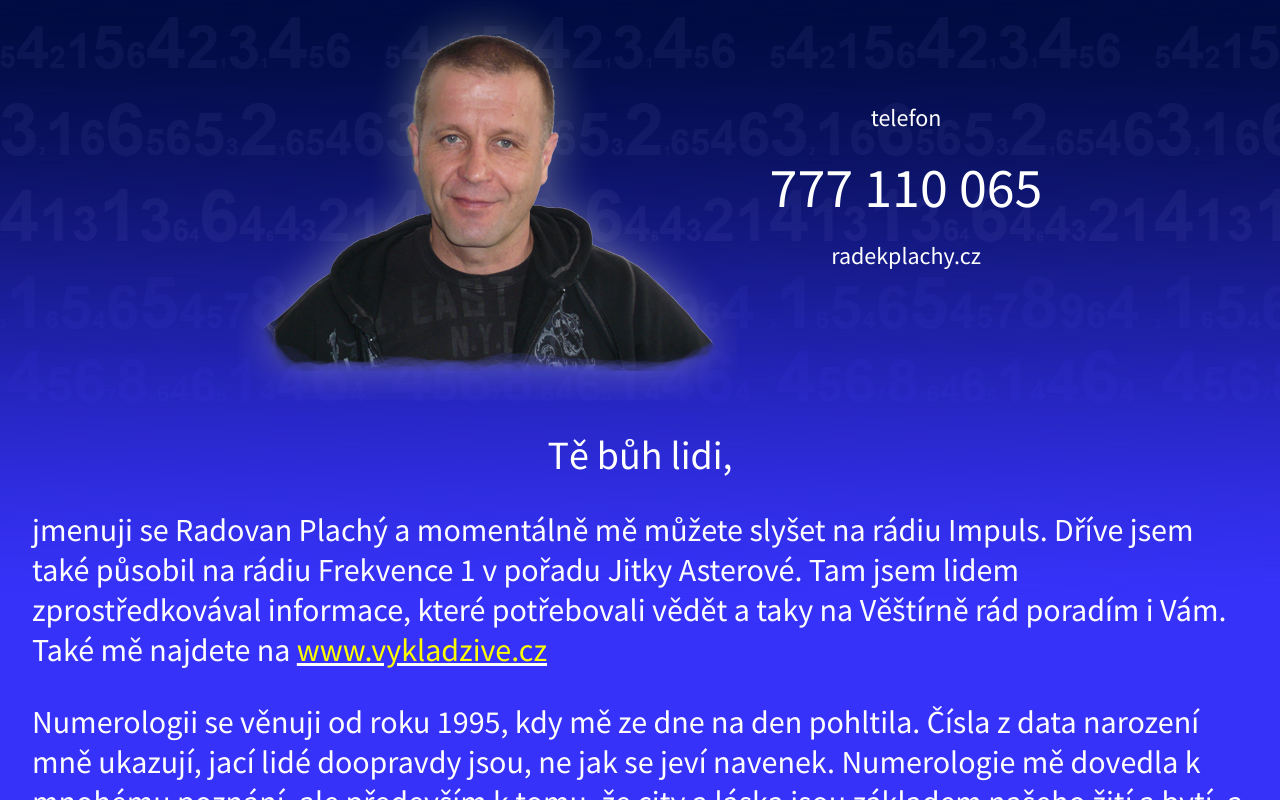
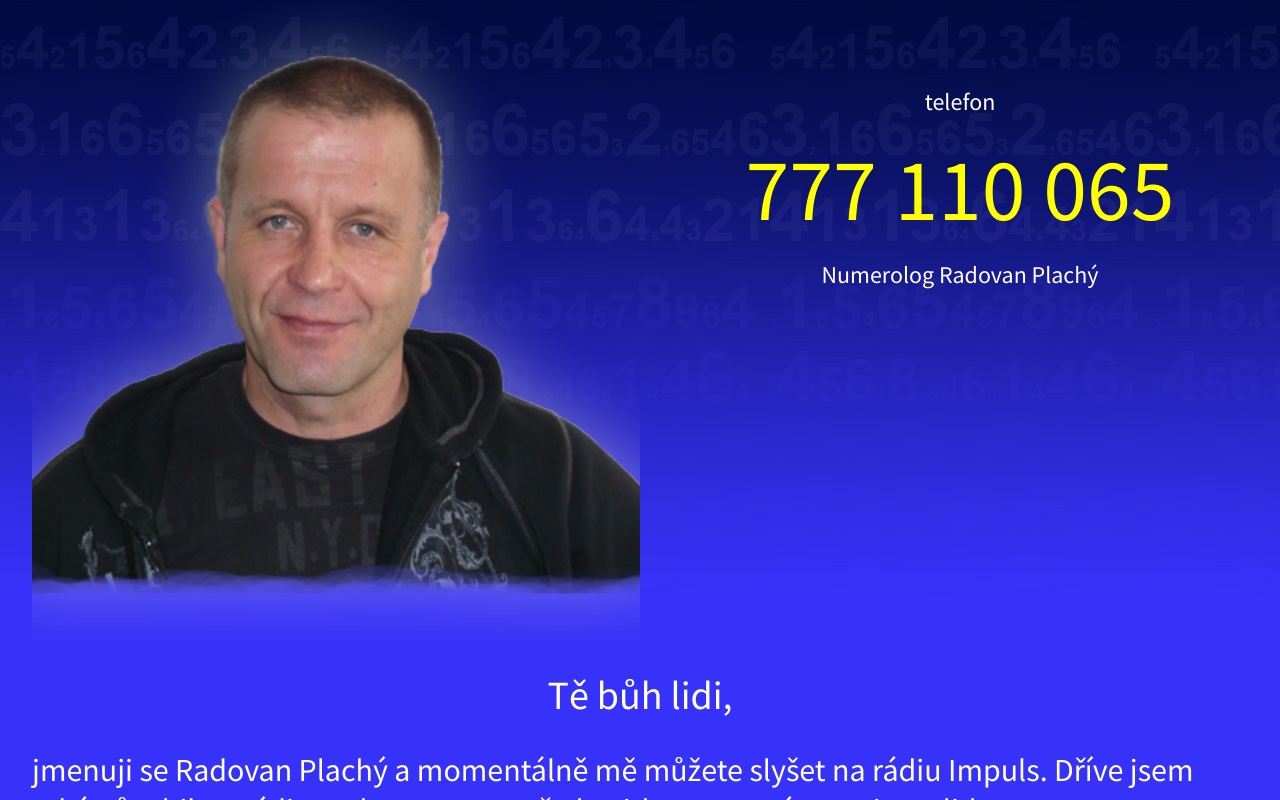
Before and after one commit to dolnma/radekplachycz, a Gatsby site: page / in a window 1280 px wide. Built offline with nearby package versions, Linux system fonts and the light colour scheme; Gatsby itself is replaced by a stand-in of ours.

Commit message:
small padding and margin fixes, manifest logo

```diff
--- a/config/site.js
+++ b/config/site.js
@@ -5,8 +5,8 @@ module.exports = {
     siteTitleAlt: 'Radovan Plachý - Numerolog, který věští na přání. Radek věštil 2 roky v pořadu Jitky Asterové na Frekvenci 1', // Alternative Site title for SEO
     siteUrl: 'https://radekplachy.cz', // Domain of your site. No trailing slash!
     siteLanguage: 'cs', // Language Tag on <html> element
-    siteLogo: '/logos/logo-1024.png', // Used for SEO and manifest
-    siteDescription: 'Dark One-Page portfolio with cards & detailed project views',
+    siteLogo: '/src/images/logo.png', // Used for SEO and manifest
+    siteDescription: 'Radovan Plachý - Numerolog, který věští na přání. Radek věštil 2 roky v pořadu Jitky Asterové na Frekvenci 1 a momentálně působí na rádiu Impuls',
 
     // siteFBAppID: '123456789', // Facebook App ID - Optional
     userTwitter: '', // Twitter Username
--- a/src/assets/styles/organism/_content.scss
+++ b/src/assets/styles/organism/_content.scss
@@ -4,7 +4,7 @@
 
     &__hr {
 
-        @include break(sm) {
+        @include break(lg) {
             display: none;
         }
     }
--- a/src/assets/styles/organism/_header.scss
+++ b/src/assets/styles/organism/_header.scss
@@ -4,22 +4,6 @@
     &__wrap {
         display: flex;
         justify-content: center;
-    }
-
-    &__logo {
-        height: auto;
-
-        img {
-            width: 100%;
-        }
-
-        picture {
-            width: 100%;
-
-            img {
-                width: 100%;
-            }
-        }
     }
 
     &__phone {
@@ -32,14 +16,30 @@
         h1 {
             font-size: 3.5rem;
             line-height: 3.8rem;
+
+            @include break(lg) {
+                font-size: 4.5rem;
+                line-height: 5rem;
+            }
+
+            @include break(xl) {
+                font-size: 5.5rem;
+                line-height: 6rem;
+            }
         }
 
-        &__url {
+        &__name {
             display: none;
 
-            @include break(sm) {
+            @include break(xs) {
                 display: block;
             }
         }
     }
+
+    &__logo  {
+        display: flex;
+        justify-content: center;
+
+    }
 }
--- a/src/assets/styles/pages/_homepage.scss
+++ b/src/assets/styles/pages/_homepage.scss
@@ -3,6 +3,7 @@
     font-size: 2.2rem;
     line-height: 2.8rem;
     font-family: 'Source Sans Pro', sans-serif;
+    z-index: 1;
 
     hr {
         border: 0;
--- a/src/pages/index.js
+++ b/src/pages/index.js
@@ -9,11 +9,15 @@ const IndexPage = props => (
   <div className="homepage text--secondary">
     <div className="header">
       <div className="container row header__wrap">
-        <Img className="header__logo" fixed={props.data.imageOne.childImageSharp.fixed} />
-        <div className="header__phone ml-md-2 mt-md-6">
+      <div className="col-12 col-md-6 header__logo">
+        <Img fixed={props.data.imageOne.childImageSharp.fixed} style={{ position: `relative`}} />
+        </div>
+        <div className="col-12 col-md-6">
+        <div className="header__phone ml-md-2 mt-sm-6 mt-xl-5">
           <p className="text--secondary mb-md-1 f-2">telefon</p>
-          <h1 className="text--secondary mb-md-1"><b>777 110 065</b></h1>
-          <p className="text--secondary f-2 header__phone__url">radekplachy.cz</p>
+          <h1 className="text--secondary mb-md-1 text--third"><b>777 110 065</b></h1>
+          <p className="text--secondary f-2 header__phone__name">Numerolog Radovan Plachý</p>
+        </div>
         </div>
       </div>
     </div>
@@ -63,6 +67,7 @@ const IndexPage = props => (
     </div>
   </div>
 </Layout>
+
 )
 
 export default IndexPage
@@ -71,8 +76,8 @@ export const pageQuery = graphql`
   query {
     imageOne: file(relativePath: { eq: "logo.png" }) {
       childImageSharp {
-        fixed(width: 500) {
-          ...GatsbyImageSharpFixed_noBase64
+        fixed(width: 800) {
+          ...GatsbyImageSharpFixed
         }
       }
     }
```
Also changed, not shown: src/pages/page-2.js (deleted, +0 -14 lines).
